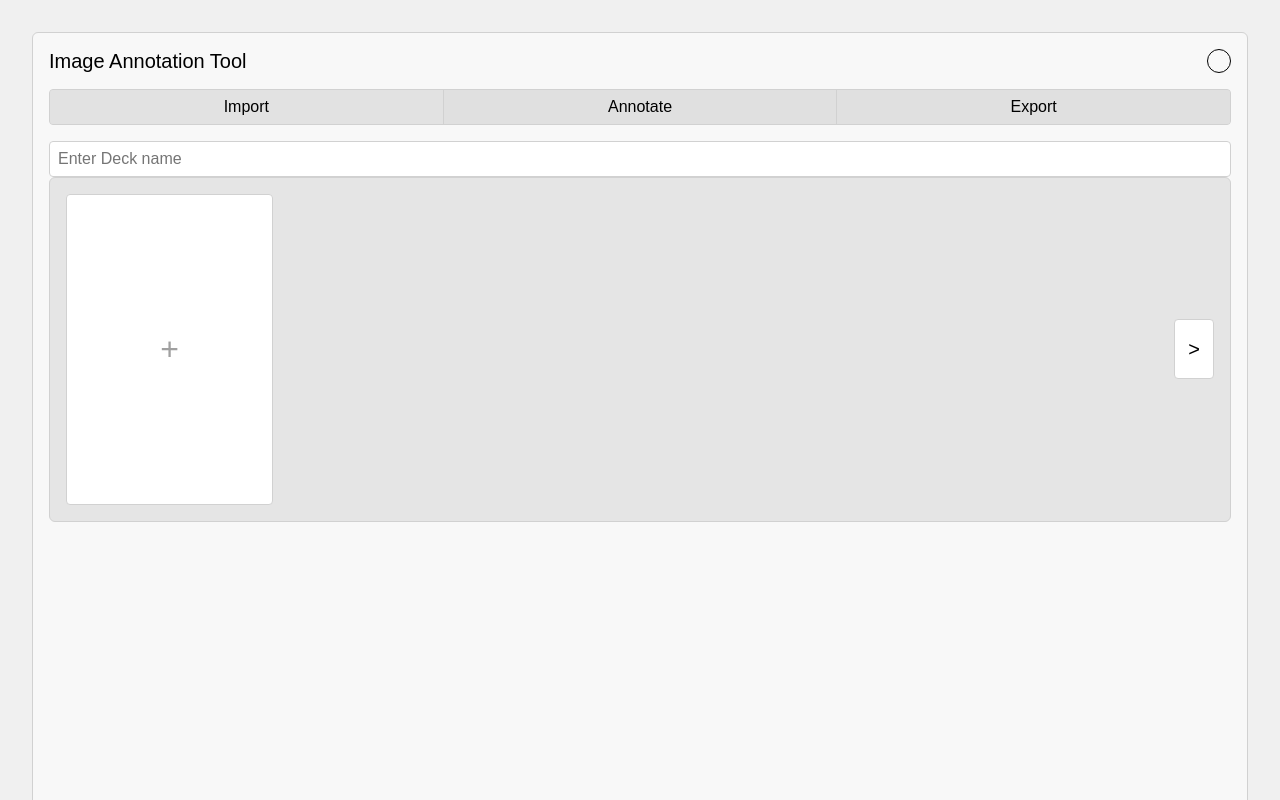
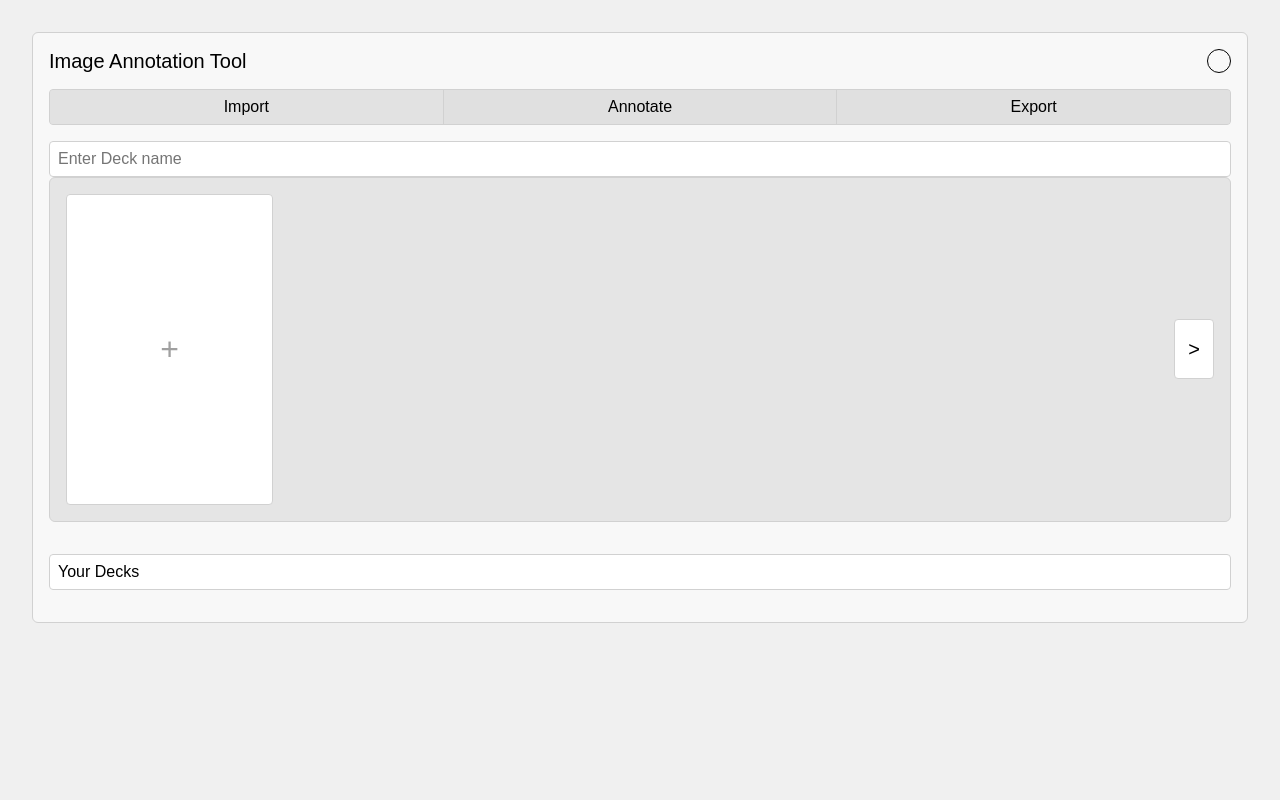
Before and after one commit to ZaynUH/annotation-tool, a Next.js app: page /upload in a window 1280 px wide. Shown: the top 800 px of the page. Built offline with nearby package versions, Linux system fonts and the light colour scheme.

Commit message:
css update

```diff
--- a/styles/UploadPage.module.css
+++ b/styles/UploadPage.module.css
@@ -74,8 +74,6 @@
 /* === Section panels === */
 .importSection {
   margin: 1rem;
-  height: 750px;
-  max-height: 750px;
 }
 
 /* === Input (deck name & titles) === */
```
